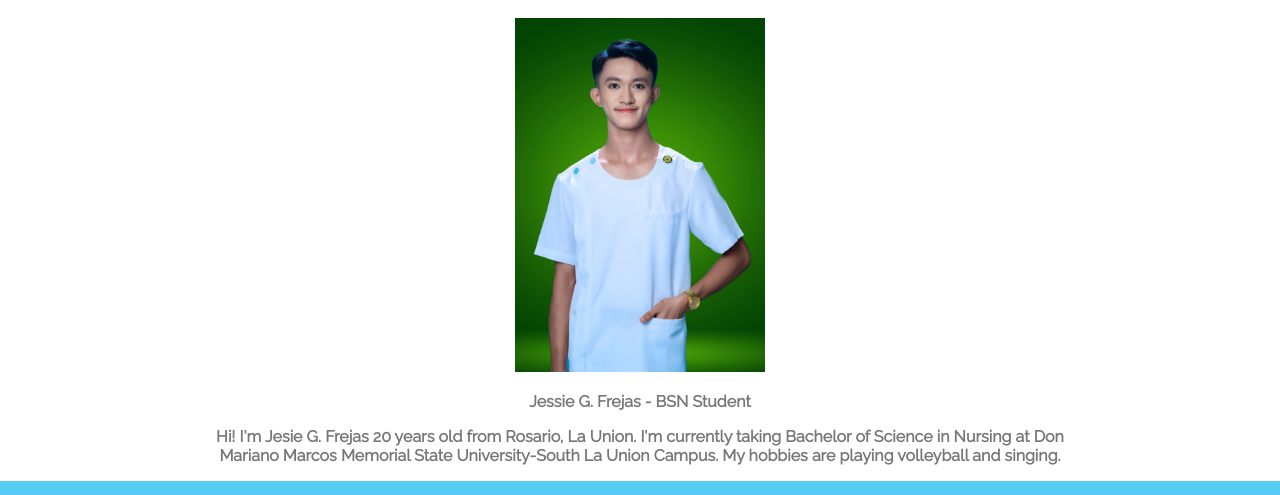
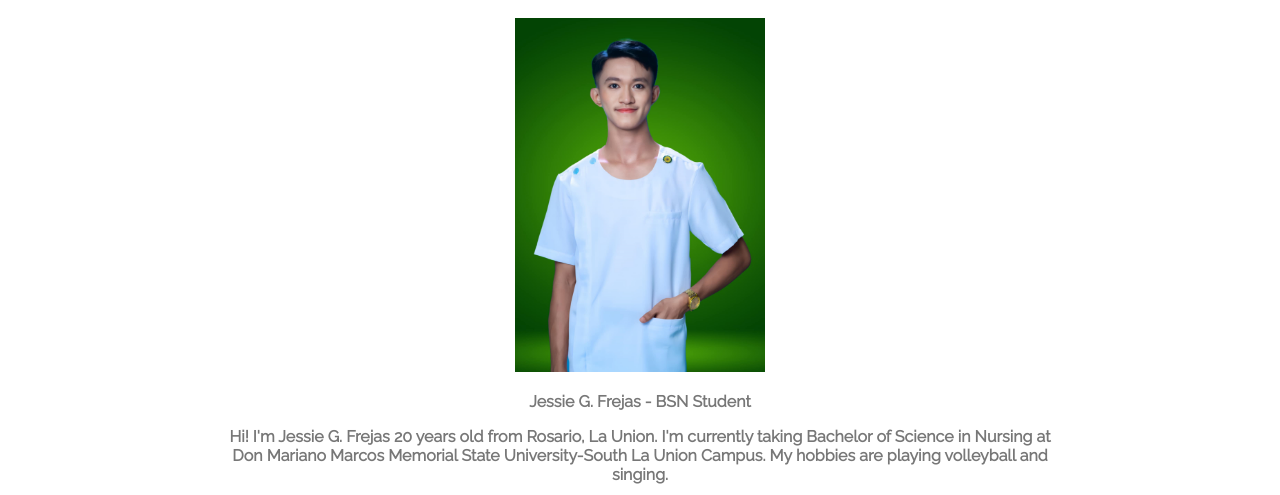
Before and after one commit to Axle-Moore/RN-Life-Inc-website, a plain HTML site: page about.html in a window 1280 px wide. Shown: the part 209-704 px from the top of the page. Drawn offline with Linux system fonts and the light colour scheme.

Commit message:
Update about.html

```diff
--- a/about.html
+++ b/about.html
@@ -21,7 +21,7 @@
             <h2 class="section-header">ABOUT ME</h2>
             <img src="Images/JessieFrejas.png" alt="" srcset="" width="250">
             <p>Jessie G. Frejas - BSN Student</p>
-            <p>Hi! I'm Jesie G. Frejas 20 years old from Rosario, La Union. I'm currently taking Bachelor of Science in Nursing at Don Mariano Marcos Memorial State University-South La Union Campus. My hobbies are playing volleyball and singing.</p>
+            <p>Hi! I'm Jessie G. Frejas 20 years old from Rosario, La Union. I'm currently taking Bachelor of Science in Nursing at Don Mariano Marcos Memorial State University-South La Union Campus. My hobbies are playing volleyball and singing.</p>
         </section>
         <footer class="main-footer">
             <div class="container main-footer-container">
```
